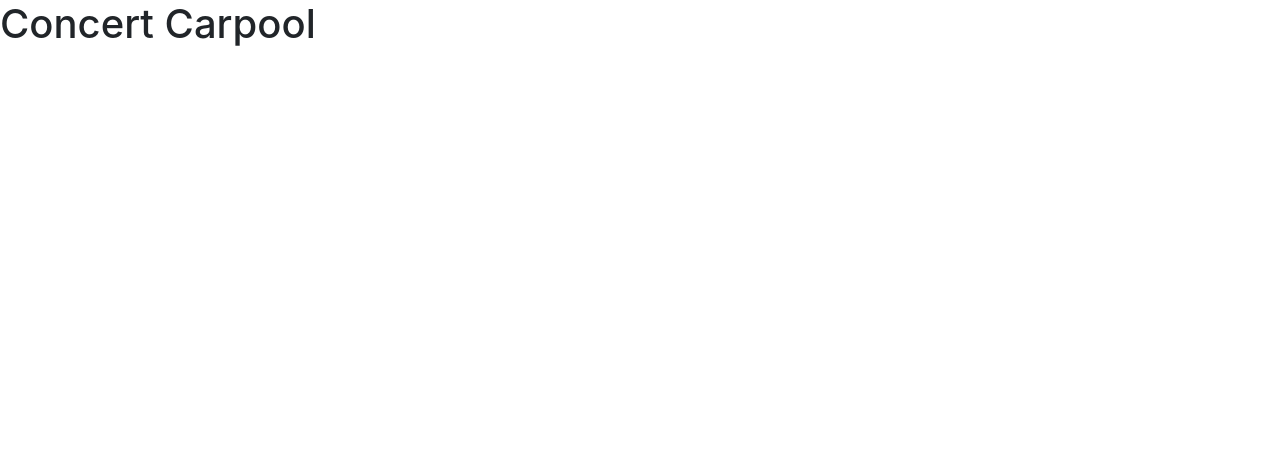
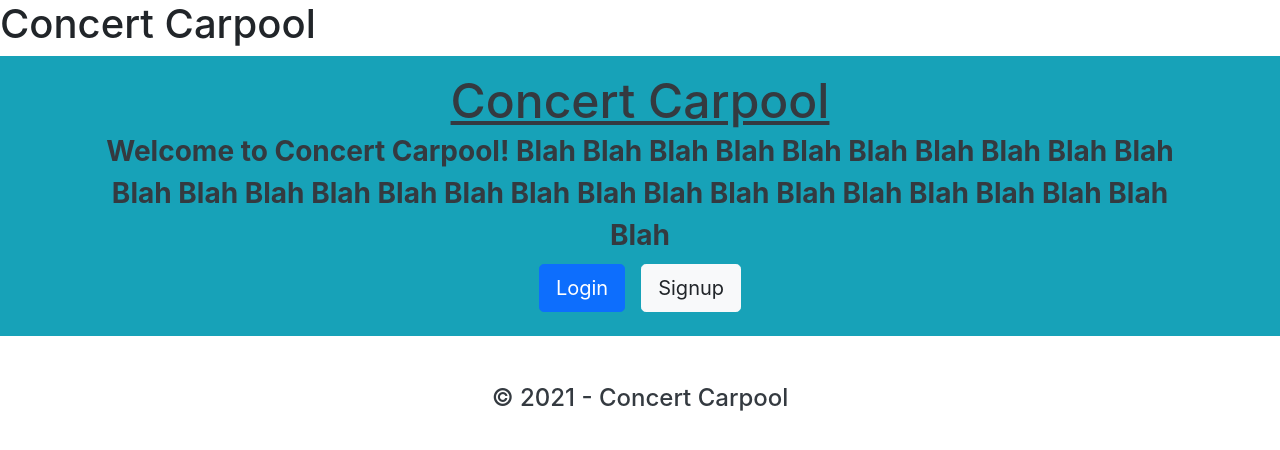
Before and after one commit to dereklewis/Concert-Carpool, a React (Create React App) app in the folder client/: page / in a window 1280 px wide. Shown: the top 450 px of the page. Built offline with nearby package versions, Linux system fonts and the light colour scheme.

Commit message:
display on frontend

```diff
--- a/client/src/App.js
+++ b/client/src/App.js
@@ -14,8 +14,8 @@ import { BrowserRouter as Router, Route } from "react-router-dom";
 import Signup from "./pages/Signup";
 import Login from "./pages/Login";
 import Calendar from "./pages/Calendar";
-// import Header from "./components/Header";
-// import Footer from "./components/Footer";
+import Header from "./components/Header/Header";
+import Footer from "./components/Footer/Footer";
 
 const httpLink = createHttpLink({
   uri: "/graphql",
@@ -43,11 +43,8 @@ function App() {
     <ApolloProvider client={client}>
       <Router>
         <div className="flex-column justify-flex-start min-100-vh">
-          {/* <Header />
+          <Header />
           <div className="container">
-            <Route exact path="/">
-              <Home />
-            </Route> */}
             <Route exact path="/login">
               <Login />
             </Route>
@@ -57,14 +54,8 @@ function App() {
             <Route exact path="/calendar">
               <Calendar />
             </Route>
-          {/* <Route exact path="/me">
-              <Profile />
-            </Route>
-            <Route exact path="/profiles/:profileId">
-              <Profile />
-            </Route>
           </div>
-          <Footer /> */}
+          <Footer />
         </div>
       </Router>
     </ApolloProvider>
--- a/client/src/components/Footer/Footer.js
+++ b/client/src/components/Footer/Footer.js
@@ -15,7 +15,7 @@ const Footer = () => {
             &larr; Go Back
           </button>
         )}
-        <h4>&copy; {new Date().getFullYear()} - Tech Friends</h4>
+        <h4>&copy; {new Date().getFullYear()} - Concert Carpool</h4>
       </div>
     </footer>
   );
--- a/client/src/components/Header/Header.js
+++ b/client/src/components/Header/Header.js
@@ -13,11 +13,13 @@ const Header = () => {
       <div className="container flex-column justify-space-between-lg justify-center align-center text-center">
         <Link className="text-dark" to="/">
           <h1 className="m-0" style={{ fontSize: "3rem" }}>
-            Tech Friends
+            Concert Carpool
           </h1>
         </Link>
         <p className="m-0" style={{ fontSize: "1.75rem", fontWeight: "700" }}>
-          Meet your new programming pals.
+          Welcome to Concert Carpool! Blah Blah Blah Blah Blah Blah Blah Blah
+          Blah Blah Blah Blah Blah Blah Blah Blah Blah Blah Blah Blah Blah Blah
+          Blah Blah Blah Blah Blah
         </p>
         <div>
           {Auth.loggedIn() ? (
--- a/client/src/pages/Calendar.js
+++ b/client/src/pages/Calendar.js
@@ -1,5 +1,3 @@
-//concert calendar of events -- api call
-
 import React, { useState, useEffect } from "react";
 
 function Calendar() {
--- a/client/src/pages/Signup.js
+++ b/client/src/pages/Signup.js
@@ -71,7 +71,7 @@ const Signup = () => {
                 />
                 <input
                   className="form-input"
-                  placeholder="******"
+                  placeholder="Your password"
                   name="password"
                   type="password"
                   value={formState.password}
```
Also changed, not shown: 1 other file (tests, documents, lock files or other folders). Lines whose indentation alone changed are shown as unchanged.
